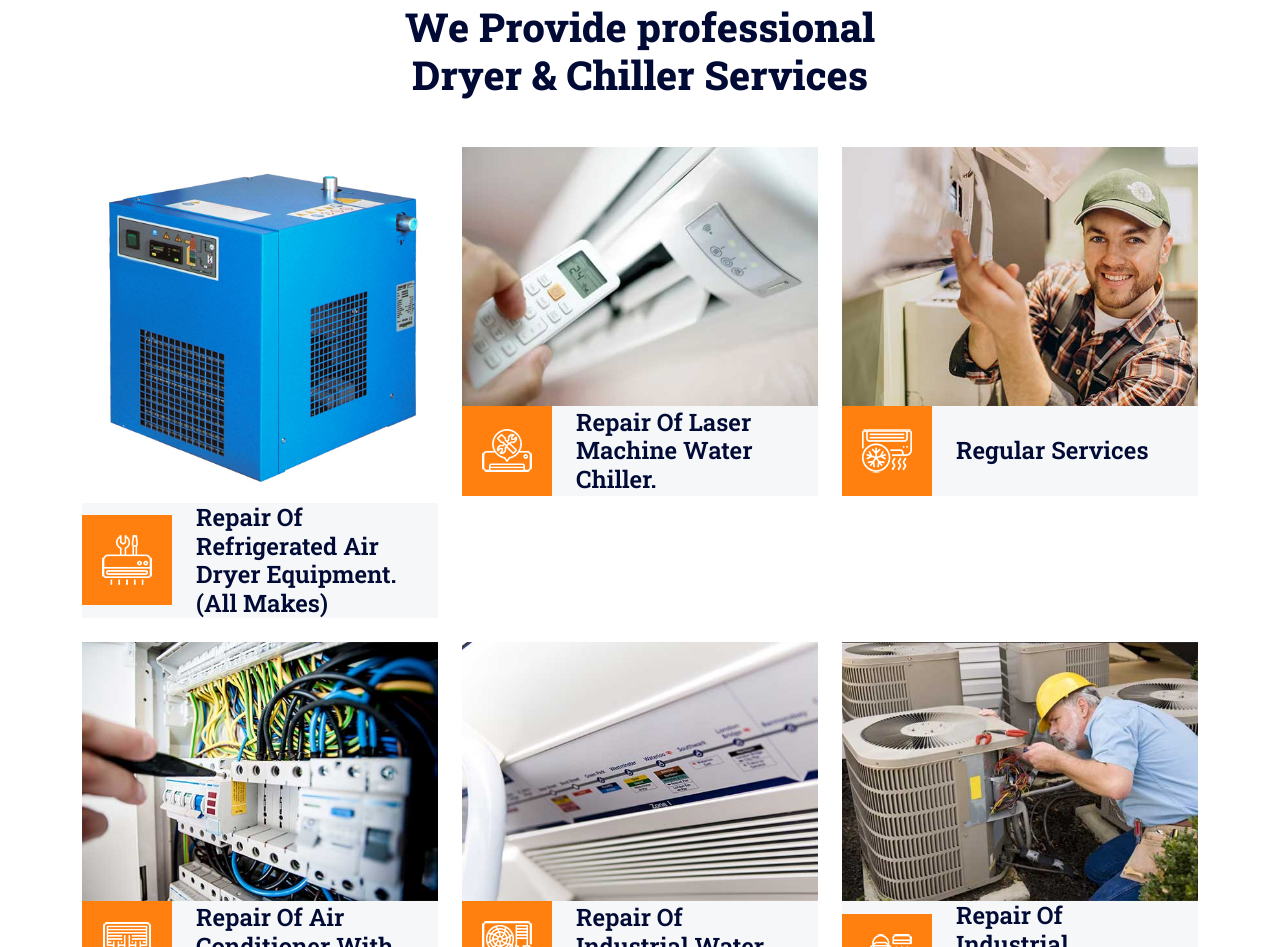
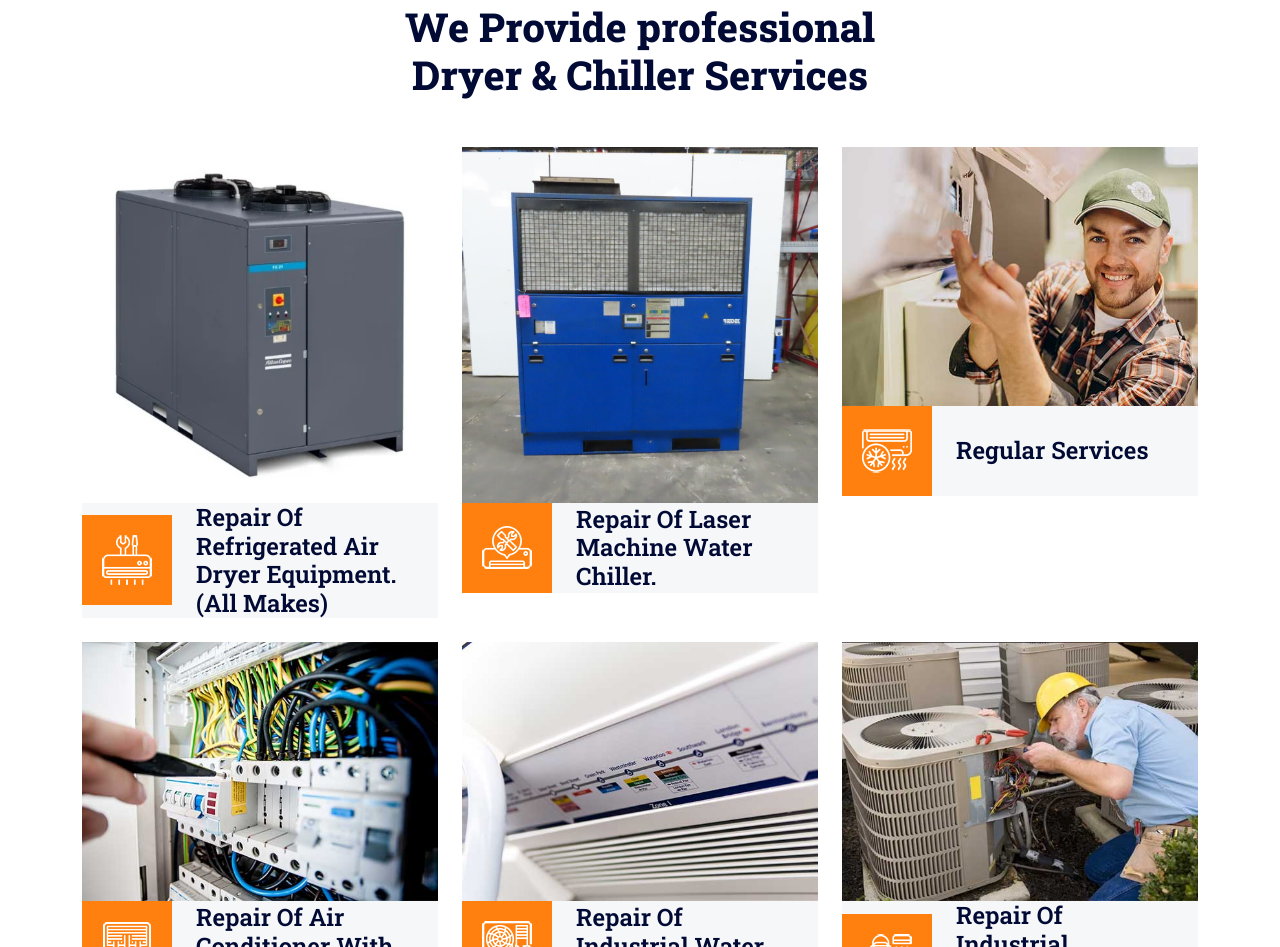
Before and after one commit to AvinashMarkad/CAE-web-Project, a plain HTML site: page index.html in a window 1280 px wide. Shown: the part 2611-3558 px from the top of the page. Drawn offline with nearby package versions, Linux system fonts and the light colour scheme.

Commit message:
Day 1- Some basic things

```diff
--- a/index.html
+++ b/index.html
@@ -298,7 +298,7 @@
             <div class="row g-4 justify-content-center">
                 <div class="col-lg-4 col-md-6 wow fadeInUp" data-wow-delay="0.1s">
                     <div class="service-item">
-                        <img class="img-fluid" src="img/compressed-air-dryer.jpg" alt="">
+                        <img class="img-fluid" src="img/atlas compressed-air-dryer-500x500.webp" alt="">
                         <div class="d-flex align-items-center bg-light">
                             <div class="service-icon flex-shrink-0 bg-primary">
                                 <img class="img-fluid" src="img/icon/icon-01-light.png" alt="">
@@ -309,7 +309,7 @@
                 </div>
                 <div class="col-lg-4 col-md-6 wow fadeInUp" data-wow-delay="0.3s">
                     <div class="service-item">
-                        <img class="img-fluid" src="img/service-2.jpg" alt="">
+                        <img class="img-fluid" src="img/trumf water.jpg" alt="">
                         <div class="d-flex align-items-center bg-light">
                             <div class="service-icon flex-shrink-0 bg-primary">
                                 <img class="img-fluid" src="img/icon/icon-02-light.png" alt="">
```
Also changed, not shown: img/atlas compressed-air-dryer-500x500.webp (added), img/trumf water.jpg (added).
